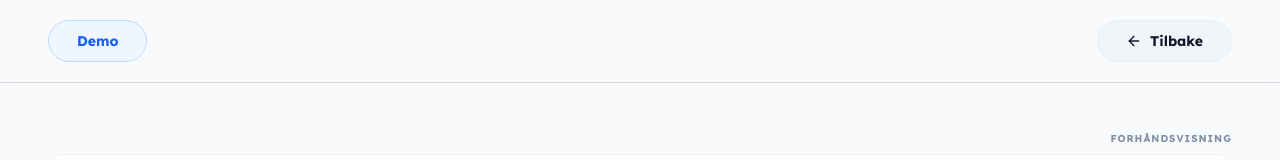
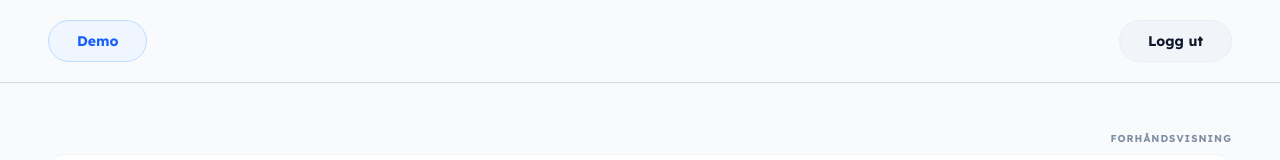
Before and after one commit to Trueballs/UIA-demo, a Next.js app: page /build in a window 1280 px wide. Shown: the top 160 px of the page. Built offline with nearby package versions, Linux system fonts and the light colour scheme.

Commit message:
feat: tilbake-knapp blir logg ut, sletter auth og sender til innlogging

```diff
--- a/src/components/Header.tsx
+++ b/src/components/Header.tsx
@@ -56,10 +56,10 @@ export default function Header({ showStartButton = false, showBackButton = false
         <div className="flex items-center justify-end gap-3 md:gap-4">
           {showBackButton && (
             <button
-              onClick={() => router.push("/")}
+              onClick={() => { localStorage.removeItem("uia_demo_auth"); router.push("/"); }}
               className="px-5 md:px-7 py-2 md:py-2.5 bg-slate-100 hover:bg-slate-200 text-slate-900 font-bold text-[13px] md:text-sm rounded-full transition-all flex items-center gap-2 active:scale-95 border border-slate-200/50"
             >
-              <ArrowLeft className="w-3.5 md:w-4 h-3.5 md:h-4" /> Tilbake
+              Logg ut
             </button>
           )}
 
```
